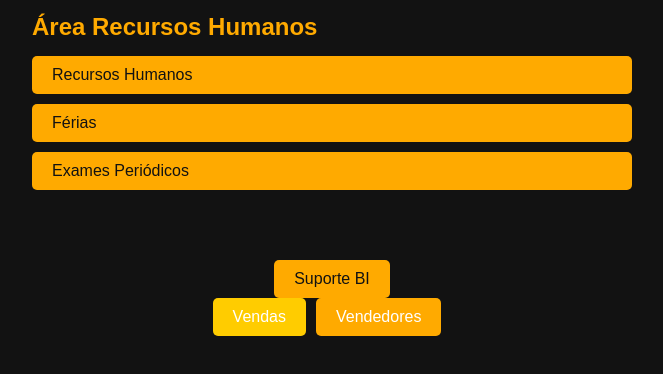
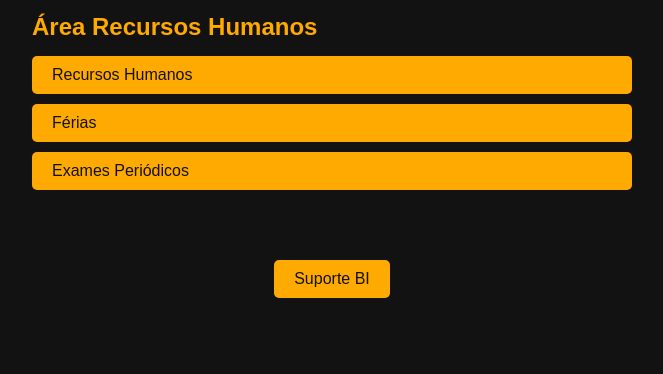
Before and after one commit to marcossouza94/menu-powerbi2, a plain HTML site: page index.html in a window 1280 px wide. Shown: the part 918-1292 px from the top of the page, without its empty margins (308-971 px from the left). Drawn offline with Linux system fonts and the light colour scheme; grey boxes are pictures that could not be loaded.

Commit message:
Update index.html

```diff
--- a/index.html
+++ b/index.html
@@ -93,41 +93,23 @@
       text-align: center;
     }
 
-    /* Estilo das Abas */
-    .tabs {
-      display: flex;
-      list-style: none;
-      padding: 0;
-      margin: 0;
-    }
-
-    .tabs li {
-      margin-right: 10px;
-      cursor: pointer;
-      padding: 10px 20px;
-      background-color: #ffaa00;
-      border-radius: 5px;
-      transition: background-color 0.3s ease;
-    }
-
-    .tabs li.active {
-      background-color: #ffcc00;
-    }
-
     /* Área do Relatório Power BI */
-    .tab-content {
-      display: none;
+    .relatorio-powerbi {
+      opacity: 0;
+      visibility: hidden;
       width: 90%;
       max-width: 1000px;
       height: 80vh;
       margin: 30px auto;
+      transition: opacity 0.6s ease, visibility 0.6s ease;
     }
 
-    .tab-content.active {
-      display: block;
+    .relatorio-powerbi.ativo {
+      opacity: 1;
+      visibility: visible;
     }
 
-    .tab-content iframe {
+    .relatorio-powerbi iframe {
       width: 100%;
       height: 100%;
       border: none;
@@ -203,16 +185,8 @@
     <button><a href="#">Suporte BI</a></button>
   </div>
 
-  <!-- Sistema de Abas -->
-  <ul class="tabs">
-    <li class="active" onclick="mostrarRelatorio('vendas')">Vendas</li>
-    <li onclick="mostrarRelatorio('vendedores')">Vendedores</li>
-  </ul>
-
-  <!-- Conteúdo das Abas -->
-  <div id="tabContent">
-    <!-- Relatório de Vendas -->
-    <div class="tab-content active" id="vendas">
+  <!-- Área para exibir os relatórios -->
+  <div class="relatorio-powerbi" id="relatorioVendas">
     <iframe
       title="BI Vendas"
       src="https://app.powerbi.com/view?r=eyJrIjoiNTQ1ZTNkYTUtYjljNi00NTBhLTgzYTMtMzdkNDg4NWQ3ZjdhIiwidCI6IjZiYzQzNjNiLTBiNTAtNDczNi05NWRiLTkxNGQ3MWUxN2FjYyJ9 "
@@ -220,32 +194,28 @@
     </iframe>
   </div>
 
-    <!-- Relatório de Vendedores -->
-    <div class="tab-content" id="vendedores">
+  <div class="relatorio-powerbi" id="relatorioVendedores">
     <iframe
       title="BI Vendedores"
       src="https://app.powerbi.com/view?r=eyJrIjoiMzFkZTI5YzktNmVjZC00Yzk4LWEwMWMtZWI3M2JjMjg3YTAxIiwidCI6IjZiYzQzNjNiLTBiNTAtNDczNi05NWRiLTkxNGQ3MWUxN2FjYyJ9 "
       allowfullscreen>
     </iframe>
   </div>
-  </div>
 
-  <!-- Script para controlar as abas -->
+  <!-- Script para mostrar o relatório -->
   <script>
-    function mostrarRelatorio(tabId) {
-      // Remove a classe 'active' de todas as abas
-      const tabs = document.querySelectorAll('.tabs li');
-      tabs.forEach(tab => tab.classList.remove('active'));
+    function mostrarRelatorio(id) {
+      // Esconde ambos
+      document.getElementById('relatorioVendas').classList.remove('ativo');
+      document.getElementById('relatorioVendedores').classList.remove('ativo');
 
-      // Adiciona a classe 'active' à aba clicada
-      document.querySelector(`.tabs li[onclick*="${tabId}"]`).classList.add('active');
+      // Mostra apenas o selecionado com fade in
+      setTimeout(() => {
+        document.getElementById(`relatorio${id.charAt(0).toUpperCase() + id.slice(1)}`).classList.add('ativo');
+      }, 50);
 
-      // Oculta todos os conteúdos de abas
-      const contents = document.querySelectorAll('.tab-content');
-      contents.forEach(content => content.style.display = 'none');
-
-      // Mostra o conteúdo da aba selecionada
-      document.getElementById(tabId).style.display = 'block';
+      // Rola até o relatório (opcional)
+      document.getElementById(`relatorio${id.charAt(0).toUpperCase() + id.slice(1)}`).scrollIntoView({ behavior: 'smooth' });
     }
   </script>
 
```
Lines whose indentation alone changed are shown as unchanged.
